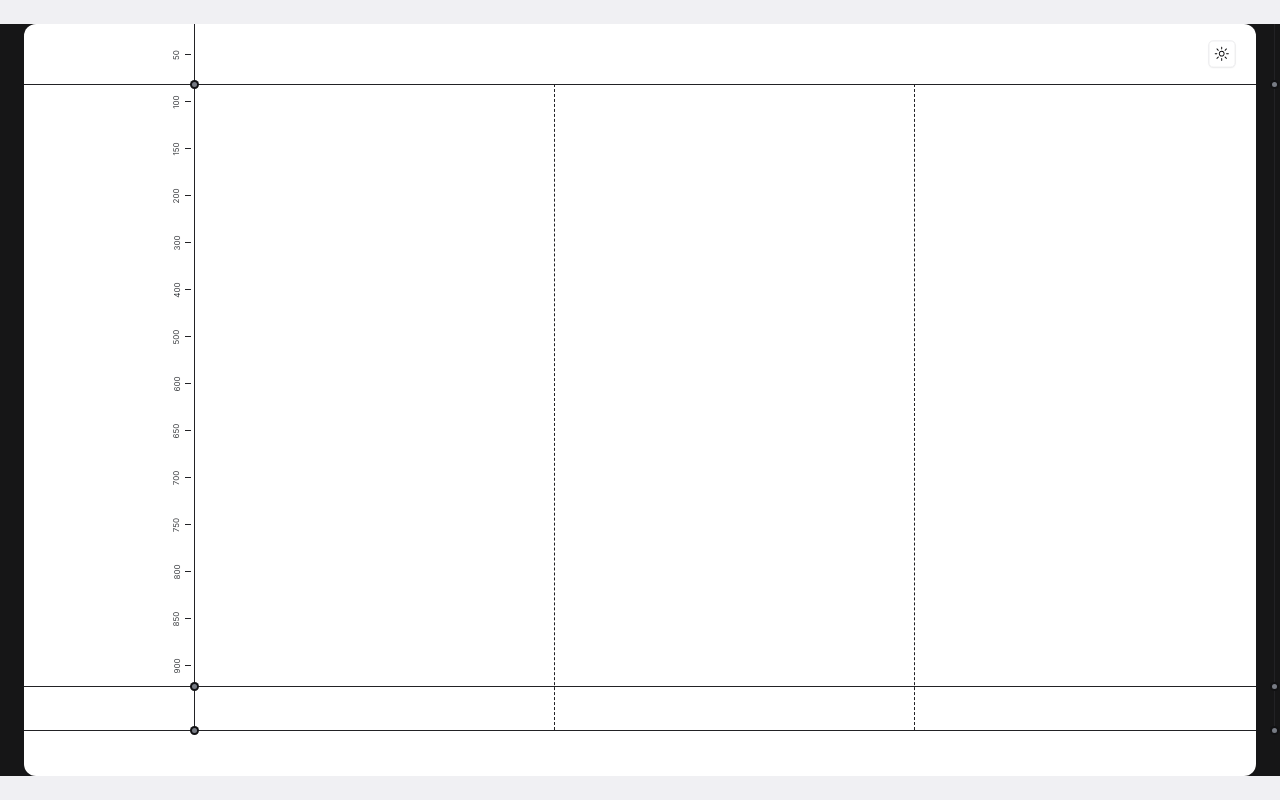
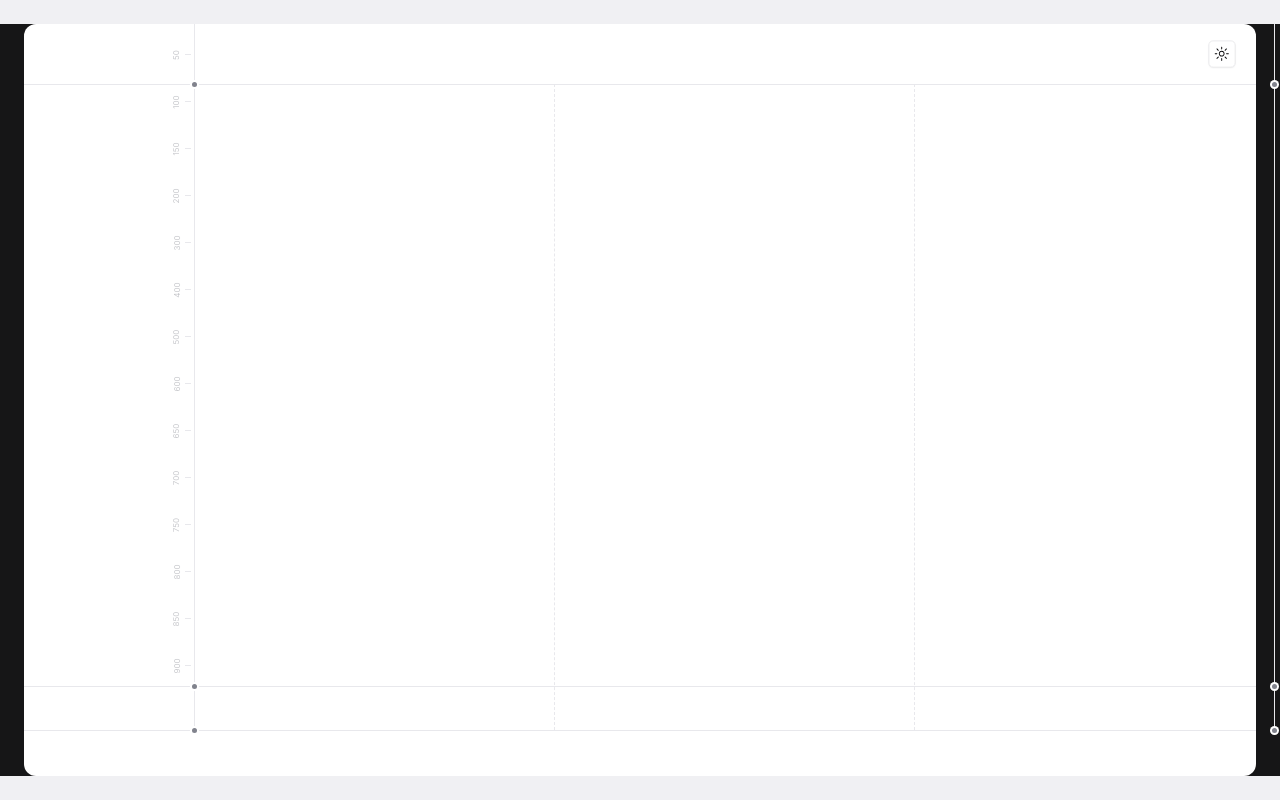
Before and after one commit to loganihrishi/parth-portfolio, a Next.js app: page / in a window 1280 px wide. Built offline with nearby package versions, Linux system fonts and the light colour scheme.

Commit message:
light and dark added

```diff
--- a/components/HomePage.tsx
+++ b/components/HomePage.tsx
@@ -13,8 +13,8 @@ const HomePage = () => {
       const label = labels[i];
 
       timeline.push(
-        <div key={`line-${i}`} className='absolute h-[1px] w-[6px] bg-[#222225]' style={{ top: `${topValue}px`, left: '161px' }}></div>,
-        <p key={`label-${i}`} className='absolute text-[8px] -rotate-90 text-[#3E4044]' style={{ top: `${topValue - 5}px`, left: `${i == 0 ? 147 : 145}px` }}>{label}</p>
+        <div key={`line-${i}`} className='absolute h-[1px] w-[6px] bg-[#E8E8EC] dark:bg-[#222225]' style={{ top: `${topValue}px`, left: '161px' }}></div>,
+        <p key={`label-${i}`} className='absolute text-[8px] -rotate-90 text-[#C8C9CD] dark:text-[#3E4044]' style={{ top: `${topValue - 5}px`, left: `${i == 0 ? 147 : 145}px` }}>{label}</p>
       );
     }
 
@@ -24,21 +24,21 @@ const HomePage = () => {
   return (
     <section>
       {/* lines */}
-      <div className='absolute w-full border-t border-solid border-[#222225] top-[60px]'></div>
-      <div className='absolute h-[706px] border-l border-solid border-[#222225] left-[170px]'></div>
-      <div className='absolute h-[646px] top-[60px] border-l border-dashed border-[#222225] left-[530px]'></div>
-      <div className='absolute h-[646px] top-[60px] border-l border-dashed border-[#222225] left-[890px]'></div>
-      <div className='absolute h-[706px] border-l border-solid border-[#222225] left-[1250px]'></div>
-      <div className='absolute w-full border-t border-solid border-[#222225] top-[662px]'></div>
-      <div className='absolute w-full border-t border-solid border-[#222225] top-[706px]'></div>
+      <div className='absolute w-full border-t border-solid border-[#E8E8EC] dark:border-[#222225] top-[60px]'></div>
+      <div className='absolute h-[706px] border-l border-solid border-[#E8E8EC] dark:border-[#222225] left-[170px]'></div>
+      <div className='absolute h-[646px] top-[60px] border-l border-dashed border-[#E8E8EC] dark:border-[#222225] left-[530px]'></div>
+      <div className='absolute h-[646px] top-[60px] border-l border-dashed border-[#E8E8EC] dark:border-[#222225] left-[890px]'></div>
+      <div className='absolute h-[706px] border-l border-solid border-[#E8E8EC] dark:border-[#222225] left-[1250px]'></div>
+      <div className='absolute w-full border-t border-solid border-[#E8E8EC] dark:border-[#222225] top-[662px]'></div>
+      <div className='absolute w-full border-t border-solid border-[#E8E8EC] dark:border-[#222225] top-[706px]'></div>
 
       {/* dots */}
-      <div className='absolute h-[5px] w-[5px] rounded-full bg-[#777B84] top-[58px] left-[168px] ring-[#111113] ring-2'></div>
-      <div className='absolute h-[5px] w-[5px] rounded-full bg-[#777B84] top-[660px] left-[168px] ring-[#111113] ring-2'></div>
-      <div className='absolute h-[5px] w-[5px] rounded-full bg-[#777B84] top-[704px] left-[168px] ring-[#111113] ring-2'></div>
-      <div className='absolute h-[5px] w-[5px] rounded-full bg-[#777B84] top-[58px] left-[1248px] ring-[#111113] ring-2'></div>
-      <div className='absolute h-[5px] w-[5px] rounded-full bg-[#777B84] top-[660px] left-[1248px] ring-[#111113] ring-2'></div>
-      <div className='absolute h-[5px] w-[5px] rounded-full bg-[#777B84] top-[704px] left-[1248px] ring-[#111113] ring-2'></div>
+      <div className='absolute h-[5px] w-[5px] rounded-full bg-[#81838D] dark:bg-[#777B84] top-[58px] left-[168px] ring-white dark:ring-[#111113] ring-2'></div>
+      <div className='absolute h-[5px] w-[5px] rounded-full bg-[#81838D] dark:bg-[#777B84] top-[660px] left-[168px] ring-white dark:ring-[#111113] ring-2'></div>
+      <div className='absolute h-[5px] w-[5px] rounded-full bg-[#81838D] dark:bg-[#777B84] top-[704px] left-[168px] ring-white dark:ring-[#111113] ring-2'></div>
+      <div className='absolute h-[5px] w-[5px] rounded-full bg-[#81838D] dark:bg-[#777B84] top-[58px] left-[1248px] ring-white dark:ring-[#111113] ring-2'></div>
+      <div className='absolute h-[5px] w-[5px] rounded-full bg-[#81838D] dark:bg-[#777B84] top-[660px] left-[1248px] ring-white dark:ring-[#111113] ring-2'></div>
+      <div className='absolute h-[5px] w-[5px] rounded-full bg-[#81838D] dark:bg-[#777B84] top-[704px] left-[1248px] ring-white dark:ring-[#111113] ring-2'></div>
 
       {renderTimeline()}
     </section>
```
